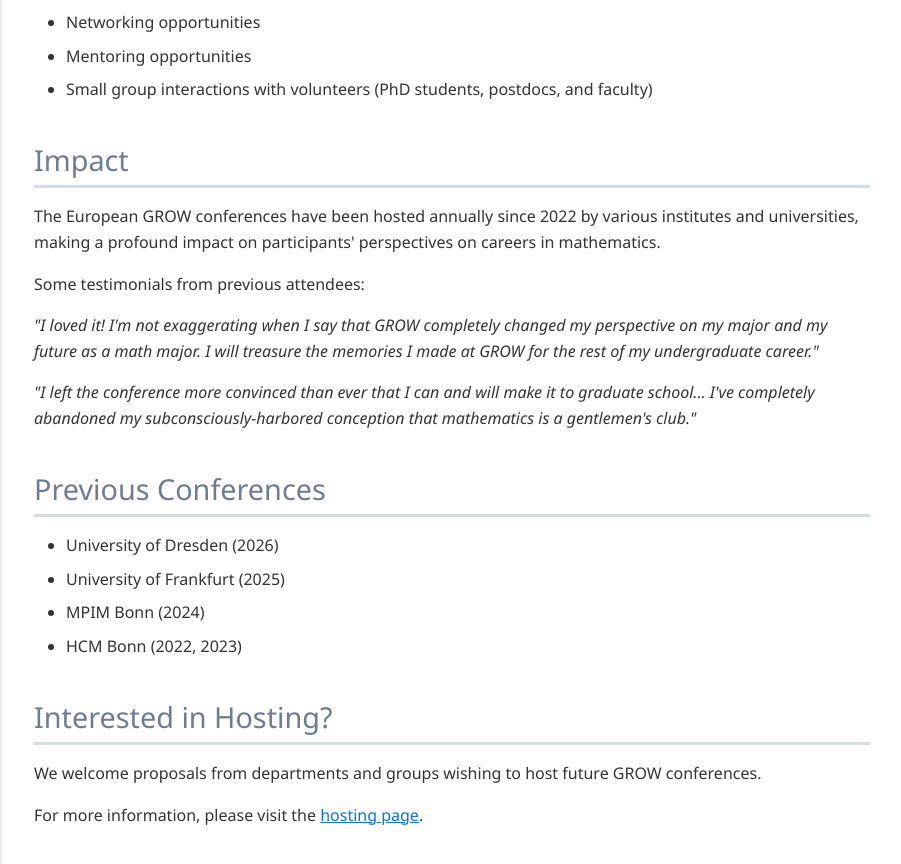
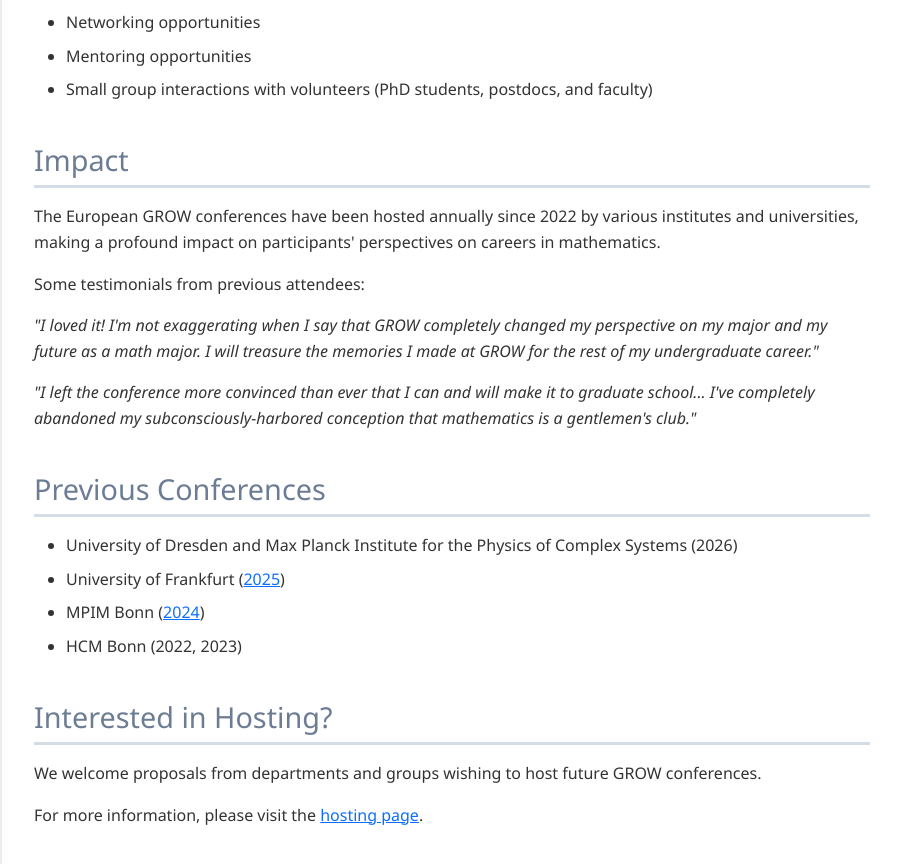
Before and after one commit to GROW-Europe/grow-europe.github.io, a Jekyll site: the page built from index.html, in a window 1280 px wide and 900 px high, scrolled down 1344 px. Shown: the top 864 px of the window, without its empty margins (188-1089 px from the left). Built offline with Jekyll 4.4.1, drawn with Linux system fonts in a browser that asks for light colours; a script that is not in the unit is left out.

Commit message:
Link to previous editions

```diff
--- a/index.html
+++ b/index.html
@@ -94,9 +94,9 @@
 <section>
   <h2>Previous Conferences</h2>
   <ul class="conference-list">
-    <li>University of Dresden (2026)</li>
-    <li>University of Frankfurt (2025)</li>
-    <li>MPIM Bonn (2024)</li>
+    <li>University of Dresden and Max Planck Institute for the Physics of Complex Systems (2026)</li>
+    <li>University of Frankfurt (<a href="https://sites.google.com/view/growfrankfurt2025/homepage">2025</a>)</li>
+    <li>MPIM Bonn (<a href="https://www.mpim-bonn.mpg.de/GROW2024">2024</a>)</li>
     <li>HCM Bonn (2022, 2023)</li>
   </ul>
 </section>
```
Also changed, not shown: hosting.html (line endings or trailing spaces).
